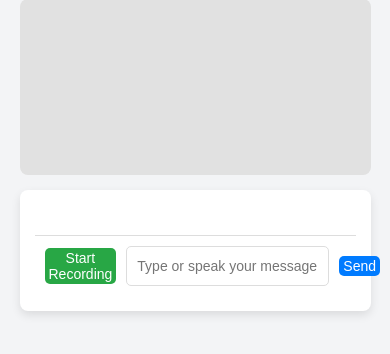
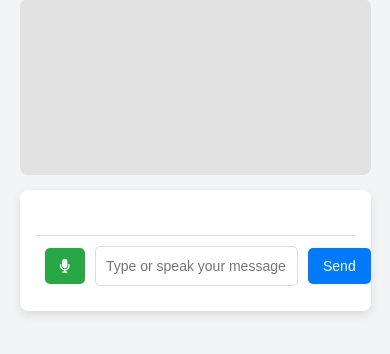
Before and after one commit to AkanshuApphelix/Speech-to-Speech-LLM, a Flask app: page / in a window 390 px wide. Shown: the part 89-443 px from the top of the page. Run offline with Flask 3, Linux system fonts and the light colour scheme.

Commit message:
final commit

```diff
--- a/app.py
+++ b/app.py
@@ -1,5 +1,7 @@
 import os
-from flask import Flask, request, jsonify, render_template, send_from_directory, url_for
+import io
+import base64
+from flask import Flask, request, jsonify, render_template
 from gtts import gTTS
 from groq import Groq
 
@@ -17,7 +19,7 @@ def process_input():
 
     # Process the input using the LLM
     response = client.chat.completions.create(
-        model="mixtral-8x7b-32768",  # Groq's Mixtral model
+        model="mixtral-8x7b-32768",
         messages=[
             {"role": "user", "content": user_text}
         ]
@@ -25,21 +27,20 @@ def process_input():
 
     bot_text = response.choices[0].message.content
 
-    # Convert the response to audio and save it to the static folder
-    audio_path = os.path.join('static', 'response.mp3')
+    # Convert the response to audio and prepare it in-memory
     tts = gTTS(bot_text, lang='en')
-    tts.save(audio_path)
+    audio_fp = io.BytesIO()
+    tts.write_to_fp(audio_fp)
+    audio_fp.seek(0)
 
-    # Return text and audio URL
+    # Encode the audio in base64
+    audio_base64 = base64.b64encode(audio_fp.read()).decode('utf-8')
+
+    # Return text and audio data
     return jsonify({
         "response": bot_text,
-        "audio_url": url_for('static', filename='response.mp3')
+        "audio_data": audio_base64
     })
-
-# Serve the audio file from the static folder
-@app.route('/static/<path:filename>')
-def serve_static(filename):
-    return send_from_directory('static', filename)
 
 if __name__ == '__main__':
     app.run(debug=True)
--- a/static/script.js
+++ b/static/script.js
@@ -20,12 +20,16 @@ if ('webkitSpeechRecognition' in window) {
 
     // Event listener for when the user starts recording
     recordBtn.addEventListener('click', () => {
-        if (recordBtn.textContent === 'Start Recording') {
+        if (recordBtn.classList.contains('recording')) {
+            // Stop recording
+            recognition.stop();
+            recordBtn.classList.remove('recording');
+            recordBtn.innerHTML = '<i class="fas fa-microphone"></i>';
+        } else {
+            // Start recording
             recognition.start();
-            recordBtn.textContent = 'Stop Recording';
-        } else {
-            recognition.stop();
-            recordBtn.textContent = 'Start Recording';
+            recordBtn.classList.add('recording');
+            recordBtn.innerHTML = '<i class="fas fa-microphone-slash"></i>';
         }
     });
 
@@ -42,31 +46,34 @@ if ('webkitSpeechRecognition' in window) {
 
 // Function to handle user input
 function handleUserInput() {
-    const userInput = document.getElementById('user-input').value;
-    if (!userInput.trim()) return;
+    const userInputValue = userInput.value;
+    if (!userInputValue.trim()) return;
 
     // Display user's message
-    addMessage(userInput, 'user');
+    addMessage(userInputValue, 'user');
 
     // Send to backend (Python server) and get response
     fetch('/process_input', {
         method: 'POST',
         headers: { 'Content-Type': 'application/json' },
-        body: JSON.stringify({ text: userInput })
+        body: JSON.stringify({ text: userInputValue })
     })
     .then(response => response.json())
     .then(data => {
         const botMessage = data.response;
         addMessage(botMessage, 'bot');
 
-        // Play audio response
-        const audio = new Audio(data.audio_url);
+        // Decode base64 audio data and play it
+        const audioBase64 = data.audio_data;
+        const audioBlob = new Blob([Uint8Array.from(atob(audioBase64), c => c.charCodeAt(0))], { type: 'audio/mp3' });
+        const audioUrl = URL.createObjectURL(audioBlob);
+        const audio = new Audio(audioUrl);
         audio.play();
     })
     .catch(error => console.error('Error:', error));
 
     // Clear input
-    document.getElementById('user-input').value = '';
+    userInput.value = '';
 }
 
 // Function to add message to chat container
--- a/static/styles.css
+++ b/static/styles.css
@@ -163,9 +163,14 @@ header h1 {
         max-height: 300px;
     }
 
-    #submit-btn,
-    #record-btn {
+    #record-btn{
         font-size: 16px;
+        align-items: center;
+    }
+
+    #submit-btn {
+        font-size: 16px;
+
     }
 }
 
@@ -183,10 +188,12 @@ header h1 {
         font-size: 14px;
     }
 
-    #submit-btn,
-    #record-btn {
+    #record-btn{
         font-size: 14px;
-        padding: 2px 4px;
-        max-height: 50px;
+        align-items: center;
+    }
+    #submit-btn{
+        font-size: 14px;
+
     }
 }
--- a/templates/index.html
+++ b/templates/index.html
@@ -5,8 +5,9 @@
   <meta name="viewport" content="width=device-width, initial-scale=1.0">
   <title>Chatbot</title>
   <link rel="stylesheet" href="{{ url_for('static', filename='styles.css') }}">
+  <!-- Font Awesome for icons -->
+  <link rel="stylesheet" href="https://cdnjs.cloudflare.com/ajax/libs/font-awesome/6.0.0-beta3/css/all.min.css">
 </head>
-<body>
 <body>
   <header>
     <h1>Speech to Speech LLM Chatbot</h1>
@@ -19,14 +20,15 @@
     <div class="chat-section">
       <div id="chat-container" class="chat-container"></div>
       <div class="input-area">
-          <button id="record-btn">Start Recording</button>
+        <!-- Icon button for recording -->
+        <button id="record-btn">
+          <i class="fas fa-microphone"></i>
+        </button>
         <input type="text" id="user-input" placeholder="Type or speak your message..." />
         <button id="submit-btn">Send</button>
       </div>
     </div>
   </div>
-  </body>
-
 
   <script src="{{ url_for('static', filename='script.js') }}"></script>
 </body>
```
Lines whose indentation alone changed are shown as unchanged.
